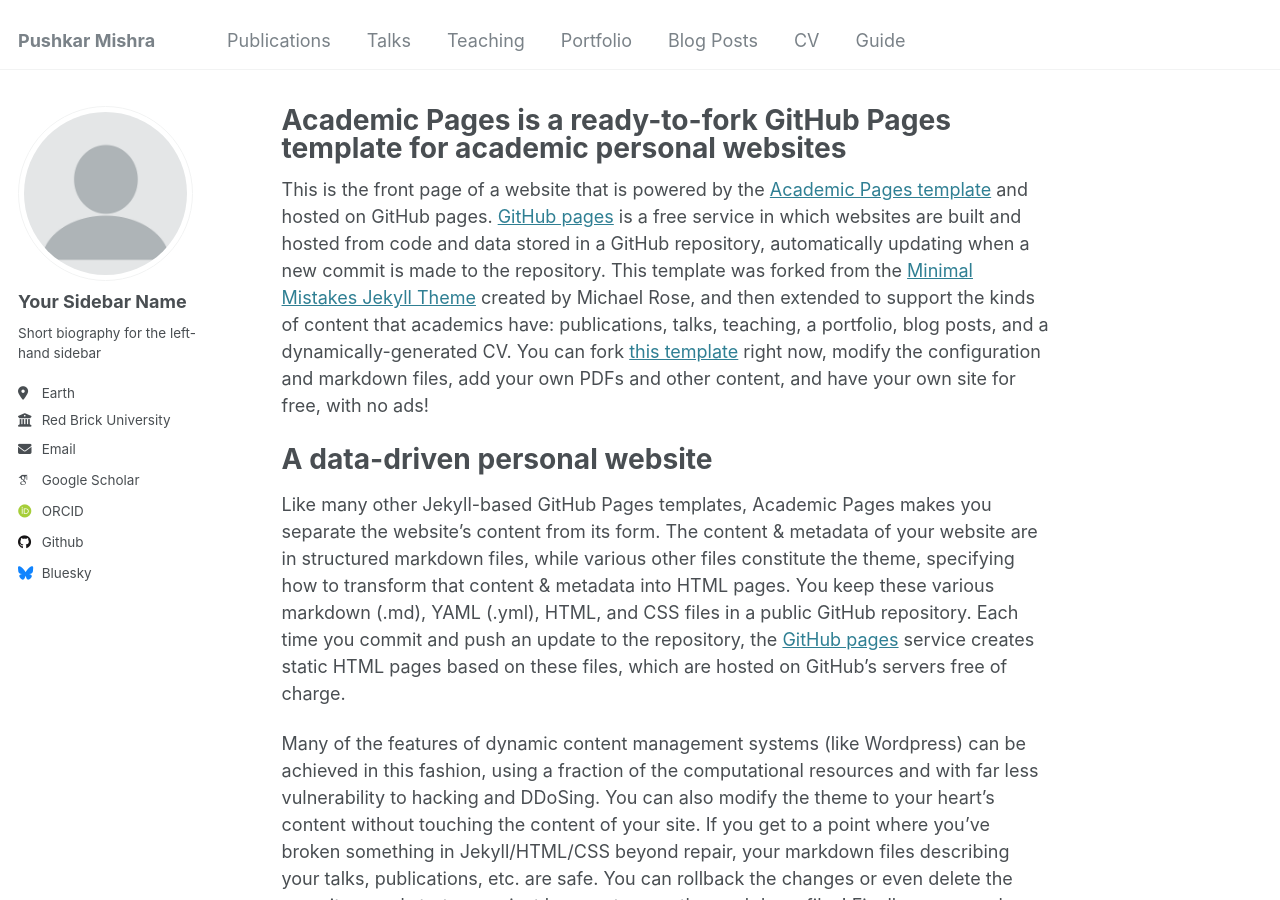
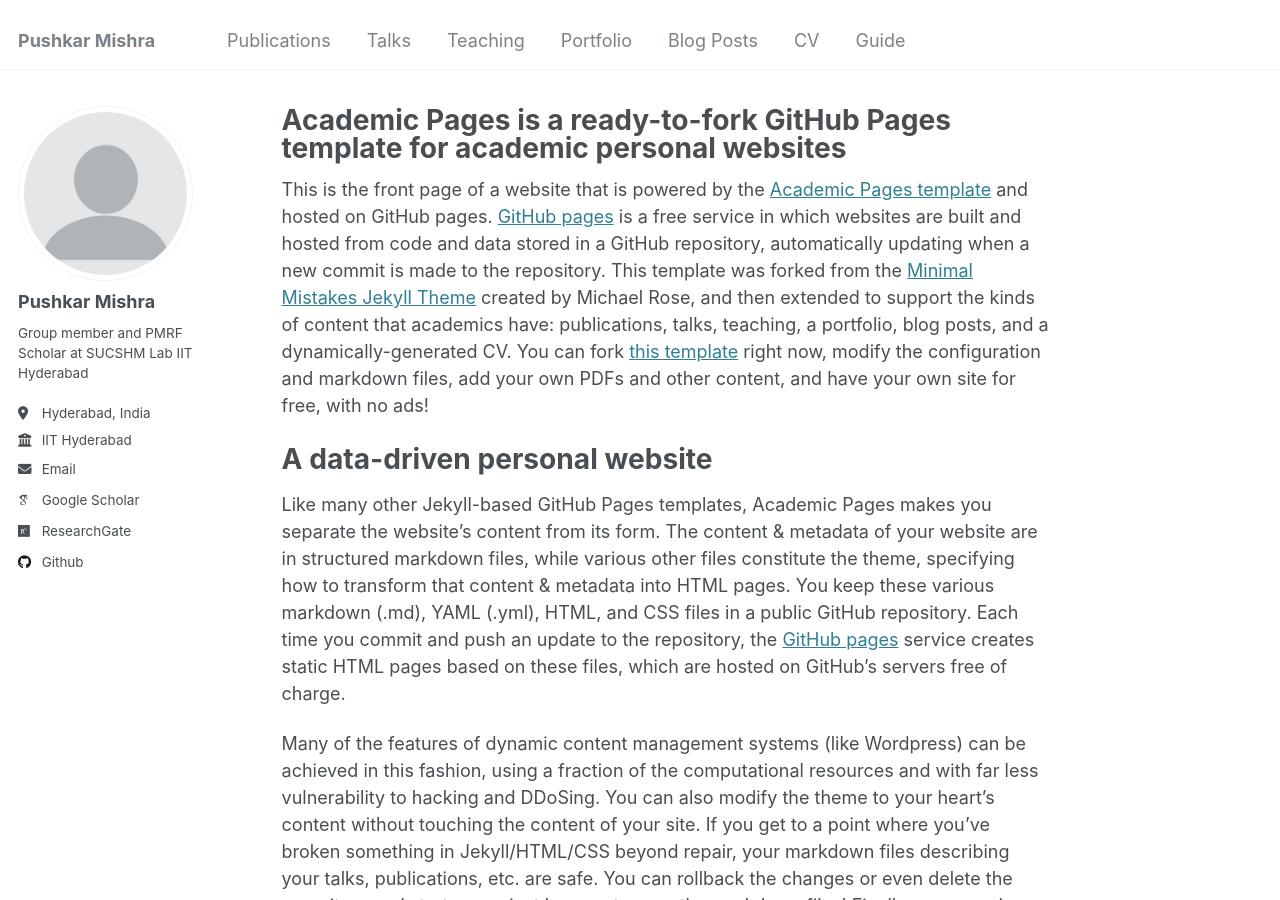
Before and after one commit to mepushkar/mepushkar.github.io, a Jekyll site: the page built from _pages/about.md, in a window 1280 px wide and 900 px high. Built offline with Jekyll 4.4.1, drawn with Linux system fonts in a browser that asks for light colours; some web fonts are replaced.

Commit message:
Update _config.yml

```diff
--- a/_config.yml
+++ b/_config.yml
@@ -22,34 +22,34 @@
 author:
   # Biographic information
   avatar           : "profile.png"
-  name             : "Your Sidebar Name"
+  name             : "Pushkar Mishra"
   pronouns         : # example: "she/her"
-  bio              : "Short biography for the left-hand sidebar"
-  location         : "Earth"
-  employer         : "Red Brick University"
+  bio              : "Group member and PMRF Scholar at SUCSHM Lab IIT Hyderabad"
+  location         : "Hyderabad, India"
+  employer         : "IIT Hyderabad"
   uri              : # URL
-  email            : "none@example.org"
+  email            : "me22resch11007@iith.ac.in"
 
   # Academic websites
   arxiv            : # URL - Update with the correct link to your profile
-  googlescholar    : "https://scholar.google.com/citations?user=PS_CX0AAAAAJ"
+  googlescholar    : "https://scholar.google.com/citations?user=K5_D4igAAAAJ&hl=en"
   impactstory      : # URL
-  orcid            : "http://orcid.org/yourorcidurl"
+  orcid            : #"http://orcid.org/yourorcidurl"
   semantic         : # URL
   pubmed           : #"https://www.ncbi.nlm.nih.gov/pubmed/?term=john+snow"
-  researchgate     : # URL
+  researchgate     : "https://www.researchgate.net/profile/Pushkar-Mishra-9?ev=hdr_xprf"
   scopus           : # URL
 
   # Repositories and software development
   bitbucket        : # Username - Update with your username on the site
   codepen          : # Username
   dribbble         : # Username
-  github           : "academicpages"
+  github           : "mepushkar"
   kaggle           : # Username
   stackoverflow    : # User number or user number and name (i.e., use "1" or "1/jeff-atwood")
 
   # Social media
-  bluesky          : "bsky.app" # Replace this with you Bluesky username
+  bluesky          : #"bsky.app" # Replace this with you Bluesky username
   facebook         : # Username
   flickr           : # Username
   foursquare       : # Username
```
